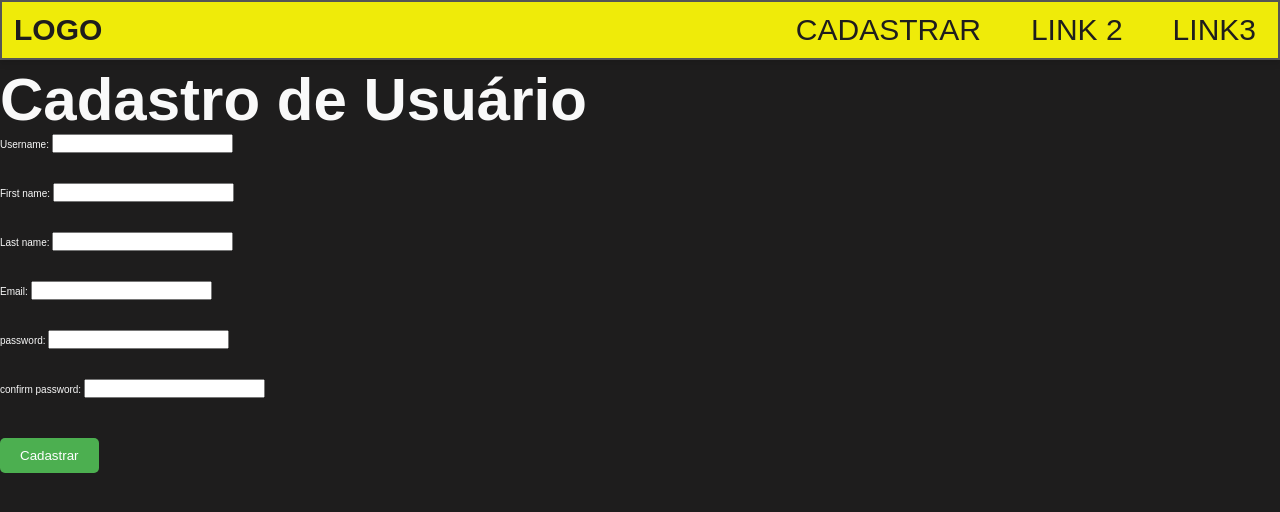
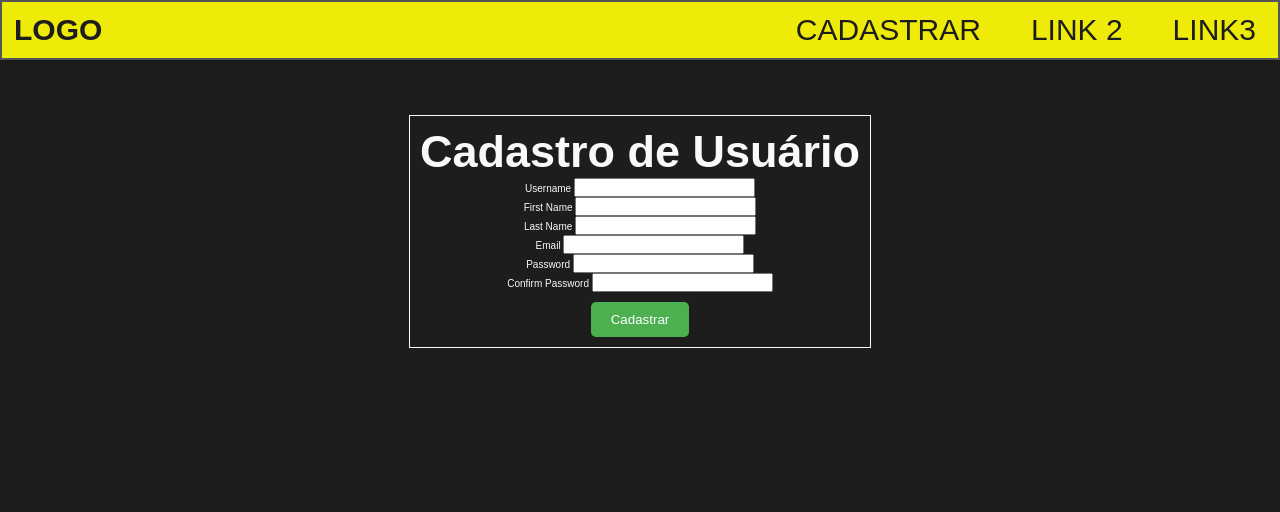
Before and after one commit to Josmateussilva0110/Cadastro_Django, a Django app: page /register_user/ in a window 1280 px wide. Shown: the top 512 px of the page. Run offline with Django 5.2, Linux system fonts and the light colour scheme.

Commit message:
começo do css no formulario.

```diff
--- a/base_static/global/css/styles.css
+++ b/base_static/global/css/styles.css
@@ -161,3 +161,18 @@ button {
 button:hover {
     background-color: #45a049;
 }
+
+.form-container {
+    display: flex;
+    justify-content: center;
+    align-items: center;
+}
+
+.form {
+    margin-top: 5rem;
+    display: inline-block;
+    border: 1px solid var(--white-color);
+    text-align: center;
+    max-width: 100%;
+    padding: 1rem;
+}
--- a/cadastro/templates/cadastro/pages/cadastrar.html
+++ b/cadastro/templates/cadastro/pages/cadastrar.html
@@ -3,11 +3,60 @@
 {% block content %}
 <div class="menu-spacing"></div>
 
-<div>
-    <h2>Cadastro de Usuário</h2>
+
+<div class="form-container">
+    <div class="form">
+        <h4>Cadastro de Usuário</h4>
         <form method="POST" action="{% url 'cadastro:register_user' %}">
             {% csrf_token %}
-        {{ form.as_p }}
+            <div class="form-group">
+                <label for="{{ form.username.id_for_label }}">Username</label>
+                {{ form.username }}
+                {% if form.username.errors %}
+                    <div class="error">{{ form.username.errors }}</div>
+                {% endif %}
+            </div>
+
+            <div class="form-group">
+                <label for="{{ form.first_name.id_for_label }}">First Name</label>
+                {{ form.first_name }}
+                {% if form.first_name.errors %}
+                    <div class="error">{{ form.first_name.errors }}</div>
+                {% endif %}
+            </div>
+
+            <div class="form-group">
+                <label for="{{ form.last_name.id_for_label }}">Last Name</label>
+                {{ form.last_name }}
+                {% if form.last_name.errors %}
+                    <div class="error">{{ form.last_name.errors }}</div>
+                {% endif %}
+            </div>
+
+            <div class="form-group">
+                <label for="{{ form.email.id_for_label }}">Email</label>
+                {{ form.email }}
+                {% if form.email.errors %}
+                    <div class="error">{{ form.email.errors }}</div>
+                {% endif %}
+            </div>
+
+            <div class="form-group">
+                <label for="{{ form.password.id_for_label }}">Password</label>
+                {{ form.password }}
+                {% if form.password.errors %}
+                    <div class="error">{{ form.password.errors }}</div>
+                {% endif %}
+            </div>
+
+            <div class="form-group">
+                <label for="{{ form.password2.id_for_label }}">Confirm Password</label>
+                {{ form.password2 }}
+                {% if form.password2.errors %}
+                    <div class="error">{{ form.password2.errors }}</div>
+                {% endif %}
+            </div>
+
             <button type="submit">Cadastrar</button>
         </form>
 
@@ -22,5 +71,6 @@
             </div>
         {% endif %}
     </div>
+</div>
 
 {% endblock content %}
```
Lines whose indentation alone changed are shown as unchanged.
